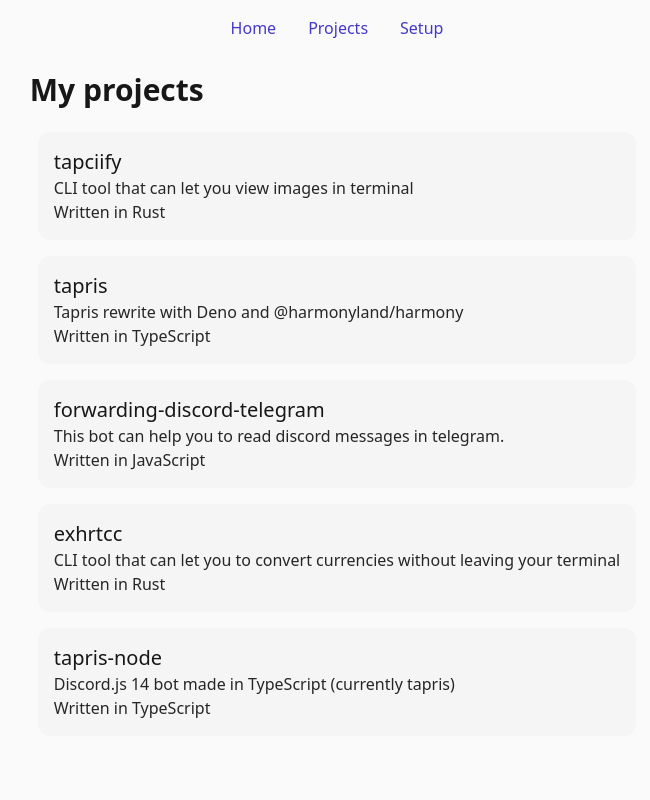
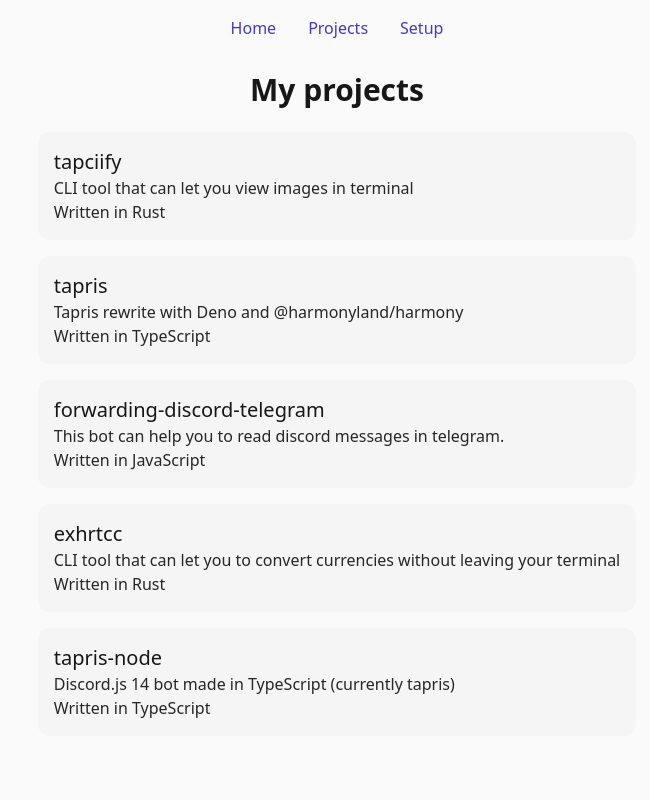
Before and after one commit to tapnisu/tapni.su, a Next.js app: page /projects in a window 1280 px wide. Shown: the top 800 px of the page, without its empty margins (303-953 px from the left). Built offline with nearby package versions, Linux system fonts and the light colour scheme; what tailwindcss-selection-variant would draw is missing.

Commit message:
Remove reused code

```diff
--- a/components/BasePageLayout.tsx
+++ b/components/BasePageLayout.tsx
@@ -17,7 +17,9 @@ const BasePageLayout = ({ title, description, children }: BaseLayoutProps) => (
 
 		<main className="bg-main-50 text-main-900 dark:bg-main-950 dark:text-main-100 selection:bg-accent-700 selection:text-accent-50 min-h-screen flex flex-col justify-between">
 			<Navbar />
-			{children}
+			<div className="flex flex-col items-center justify-center min-h-[50vh] p-2">
+				{children}
+			</div>
 			<Footer />
 		</main>
 	</>
--- a/pages/contact.tsx
+++ b/pages/contact.tsx
@@ -16,7 +16,6 @@ const ContactPage = () => {
 			title="Tapnisu - Contact"
 			description="Website of 15 years old developer from Russia"
 		>
-			<div className="flex justify-center items-center min-h-[50vh]">
 			<div className="flex flex-col justify-center items-center">
 				<Image
 					src={Avatar}
@@ -56,8 +55,7 @@ const ContactPage = () => {
 						url: "/email",
 						icon: <FaMailBulk />
 					}
-					]?.map(
-						(info: { name: string; url: string; icon: React.ReactNode }) => (
+				]?.map((info: { name: string; url: string; icon: React.ReactNode }) => (
 					<Link href={info.url} key={info.name} className="m-2 w-full">
 						<button
 							className="text-main-50 font-semibold bg-accent-700 p-4 rounded-xl hover:bg-accent-600 transition-colors flex flex-row items-center w-full"
@@ -66,9 +64,7 @@ const ContactPage = () => {
 							{info.icon} <pre> </pre> {info.name}
 						</button>
 					</Link>
-						)
-					)}
-				</div>
+				))}
 			</div>
 		</BasePageLayout>
 	);
--- a/pages/index.tsx
+++ b/pages/index.tsx
@@ -10,8 +10,7 @@ const HomePage = () => {
 			title="Tapnisu - Home"
 			description="Website of 15 years old developer from Russia"
 		>
-			<div className="flex flex-col items-center justify-center min-h-[50vh]">
-				<div className="flex flex-row flex-wrap justify-center items-center p-2">
+			<div className="flex flex-row flex-wrap justify-center items-center">
 				<Image
 					src={Avatar}
 					className="w-72 rounded-full m-2 border-main-300 dark:border-main-800"
@@ -52,7 +51,6 @@ const HomePage = () => {
 					</div>
 				</div>
 			</div>
-			</div>
 		</BasePageLayout>
 	);
 };
--- a/pages/projects.tsx
+++ b/pages/projects.tsx
@@ -7,8 +7,6 @@ const ProjectsPage = () => {
 			title="Tapnisu - Projects"
 			description="Website of 15 years old developer from Russia"
 		>
-			<div className="flex flex-col justify-between items-center" id="projects">
-				<div className="p-2">
 			<h1 className="text-3xl font-bold p-2">My projects</h1>
 
 			<div>
@@ -16,15 +14,13 @@ const ProjectsPage = () => {
 					{
 						name: "tapciify",
 						url: "https://github.com/tapnisu/tapciify",
-								description:
-									"CLI tool that can let you view images in terminal",
+						description: "CLI tool that can let you view images in terminal",
 						language: "Rust"
 					},
 					{
 						name: "tapris",
 						url: "https://github.com/tapris-bot/tapris",
-								description:
-									"Tapris rewrite with Deno and @harmonyland/harmony",
+						description: "Tapris rewrite with Deno and @harmonyland/harmony",
 						language: "TypeScript"
 					},
 					{
@@ -75,8 +71,6 @@ const ProjectsPage = () => {
 					)
 				)}
 			</div>
-				</div>
-			</div>
 		</BasePageLayout>
 	);
 };
--- a/pages/setup.tsx
+++ b/pages/setup.tsx
@@ -6,7 +6,6 @@ const SetupPage = () => {
 			title="Tapnisu - Setup"
 			description="My setup: workstation and tech stack"
 		>
-			<div className="flex flex-col justify-center items-center">
 			<div>
 				<h2 className="text-2xl font-bold text-center">Workstation</h2>
 
@@ -73,7 +72,6 @@ const SetupPage = () => {
 					))}
 				</div>
 			</div>
-			</div>
 		</BasePageLayout>
 	);
 };
```
Lines whose indentation alone changed are shown as unchanged.
